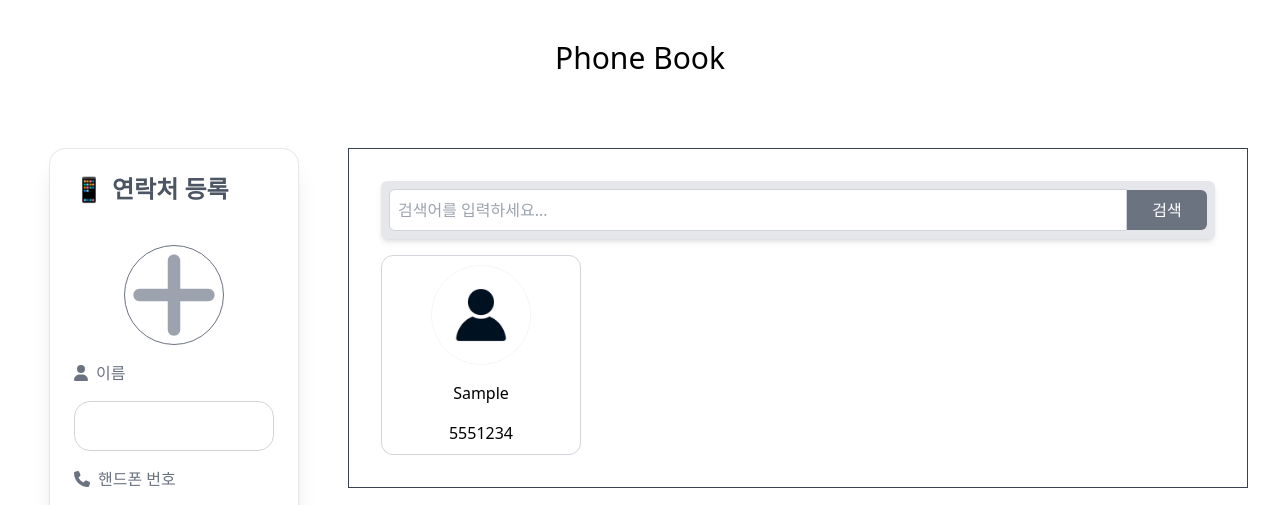
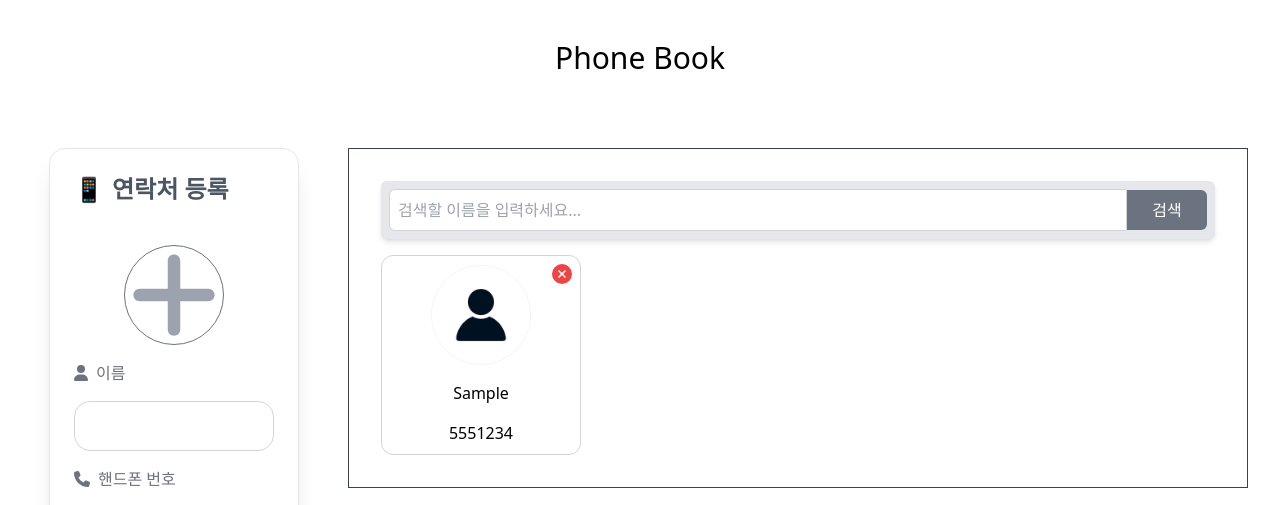
Before and after one commit to HyungJun-Yoo/redux-phone-book, a React (Vite) app: page / in a window 1280 px wide. Both pictures are taken after typing "Sample", "5551234" into the empty fields and a click on the button "제출하기". Shown: the top 505 px of the page. Built offline with nearby package versions, Linux system fonts and the light colour scheme.

Commit message:
feat: delete contact

```diff
--- a/src/component/ContactItem.jsx
+++ b/src/component/ContactItem.jsx
@@ -1,9 +1,26 @@
 import React from 'react'
 import person from '/src/assets/person.jpg'
+import { FontAwesomeIcon } from '@fortawesome/react-fontawesome'
+import { faTimes } from '@fortawesome/free-solid-svg-icons'
+import { useDispatch } from 'react-redux'
 
 const ContactItem = ({ image, name, phoneNumber }) => {
+  const dispatch = useDispatch()
+
+  const handleCancel = () => {
+    dispatch({ type: 'DEL_CONTACT', payload: { name, phoneNumber, image } })
+  }
+
   return (
-    <div className='w-[200px] h-[200px] flex flex-col justify-center items-center p-2 border border-gray-300 rounded-xl'>
+    <div className='w-[200px] h-[200px] flex flex-col justify-center items-center p-2 border border-gray-300 rounded-xl relative'>
+      <div className='absolute top-2 right-2'>
+        <button
+          onClick={handleCancel}
+          className='w-[20px] h-[20px] flex justify-center items-center bg-red-500 text-white rounded-full p-1 hover:bg-red-600 transition duration-200'
+        >
+          <FontAwesomeIcon icon={faTimes} className='w-[12px] h-[12px]' />
+        </button>
+      </div>
       <div className='flex flex-col justify-center items-center gap-4'>
         <img
           src={image ? image : person}
--- a/src/component/SearchBox.jsx
+++ b/src/component/SearchBox.jsx
@@ -19,7 +19,7 @@ const SearchBox = () => {
         type='text'
         value={keyword}
         onChange={(e) => setKeyword(e.target.value)}
-        placeholder='검색어를 입력하세요...'
+        placeholder='검색할 이름을 입력하세요...'
         className='flex-1 p-2 border border-gray-300 rounded-l-md focus:outline-none focus:ring-2 focus:ring-gray-500'
       />
       <button
--- a/src/redux/reducers/reducer.js
+++ b/src/redux/reducers/reducer.js
@@ -18,6 +18,19 @@ const contactReducer = (state = initialState, action) => {
         ],
       }
 
+    case 'DEL_CONTACT':
+      return {
+        ...state,
+        contactList: state.contactList.filter(
+          (contact) =>
+            !(
+              contact.phoneNumber === payload.phoneNumber &&
+              contact.name === payload.name &&
+              contact.image === payload.image
+            )
+        ),
+      }
+
     case 'SEARCH_BY_USERNAME':
       return { ...state, keyword: payload.keyword }
     default:
```
